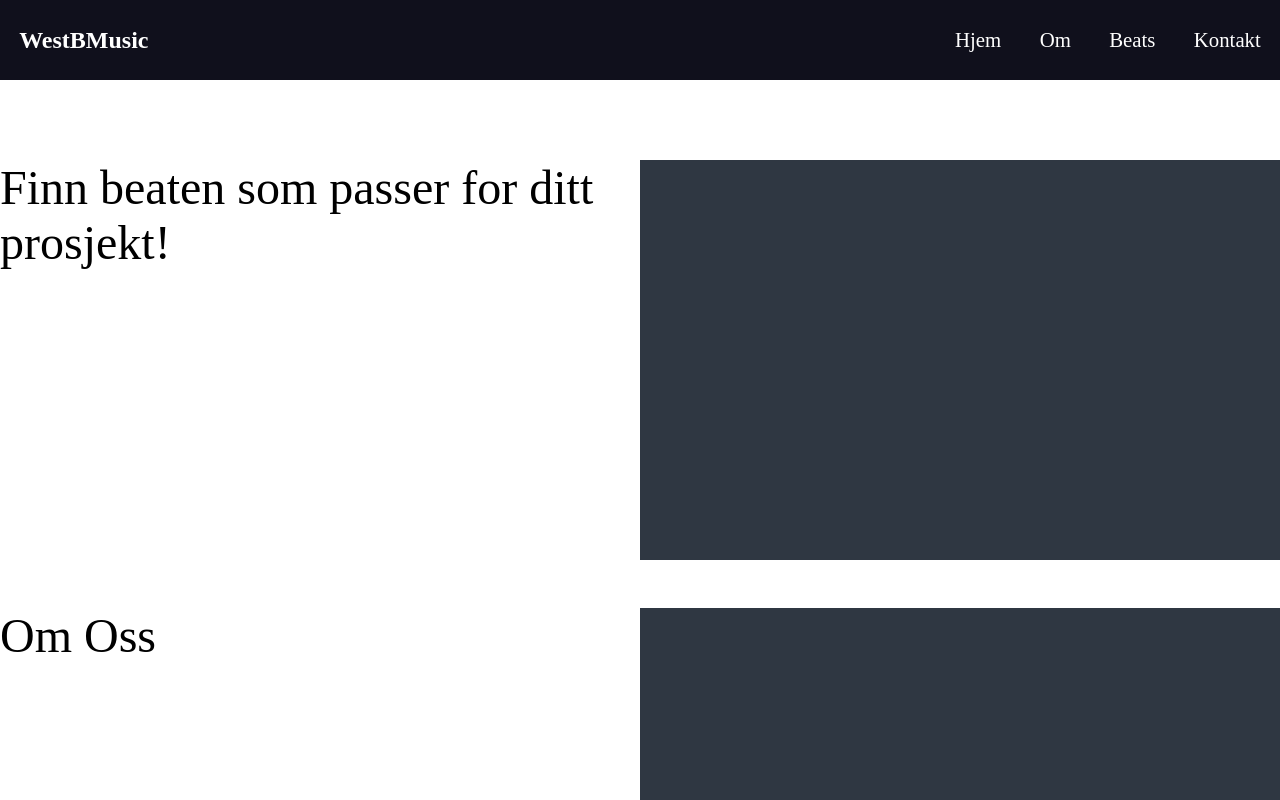
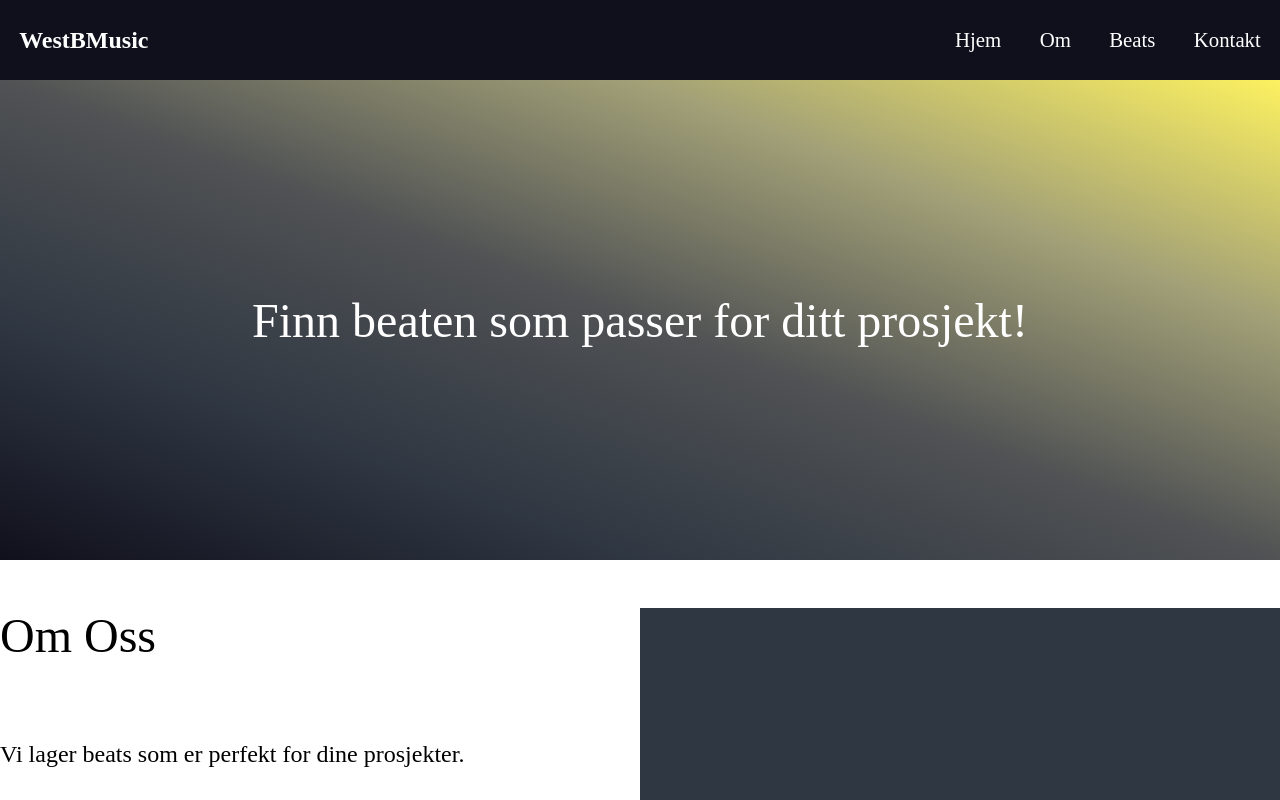
Before and after one commit to JohannesEA/react-westBmusic-ecommerce-website, a React (Create React App) app in the folder client/: page / in a window 1280 px wide. Shown: the top 800 px of the page. Built offline with nearby package versions, Linux system fonts and the light colour scheme.

Commit message:
Add some styles to hero

```diff
--- a/client/src/pages/home/About.tsx
+++ b/client/src/pages/home/About.tsx
@@ -2,6 +2,7 @@ import styled from "styled-components";
 import ImageBox from "../../components/ImageBox";
 import { Headline, Text, SmallText } from "../../style/text";
 import { ABOUT } from "../../dummydata/dummy";
+import Button from "../../components/Button";
 
 const About = () => {
   return (
@@ -10,6 +11,7 @@ const About = () => {
         <>
           <Left>
             <Headline>{about.title}</Headline>
+            <Text>{about.undertitle}</Text>
           </Left>
           <Right>
             <ImageBox
@@ -34,5 +36,8 @@ const Container = styled.div`
   background: ;
 `;
 
-const Left = styled.div``;
+const Left = styled.div`
+  display: grid;
+  grid-template-rows: repeat(3, 2fr);
+`;
 const Right = styled.div``;
--- a/client/src/pages/home/Hero.tsx
+++ b/client/src/pages/home/Hero.tsx
@@ -1,21 +1,19 @@
+import { useState } from "react";
 import styled from "styled-components";
-import ImageBox from "../../components/ImageBox";
+// import ImageBox from "../../components/ImageBox";
 import { Headline, Text, SmallText } from "../../style/text";
 import { HERO } from "../../dummydata/dummy";
 
 const Hero = () => {
+  console.log(HERO);
   return (
-    <Container>
-      {HERO.map((hero) => (
-        <>
-          <Headline>{hero.title}</Headline>
-          <ImageBox
-            src={hero.src}
-            title={hero.title}
-            details={hero.undertitle}
-          />
-        </>
-      ))}
+    <Container hero-img={HERO[0].src}>
+      <Headline>{HERO[0].title}</Headline>
+      {/* <ImageBox
+        src={HERO[0].src}
+        title={HERO[0].title}
+        details={HERO[0].undertitle}
+      /> */}
     </Container>
   );
 };
@@ -23,9 +21,18 @@ const Hero = () => {
 export default Hero;
 
 const Container = styled.div`
-  margin-top: 5em;
-  display: grid;
-  grid-template-columns: repeat(2, 2fr);
-  min-height: 50vh;
-  background: ;
+  display: flex;
+  align-items: center;
+  justify-content: center;
+  text-align: center;
+  color: white;
+  min-height: 60vh;
+  background-image: linear-gradient(
+    to right top,
+    #10101c,
+    #2f3742,
+    #505254,
+    #a3a177,
+    #fcf160
+  );
 `;
```
Also changed, not shown: client/src/components/Button.tsx (+9 -3 lines).
